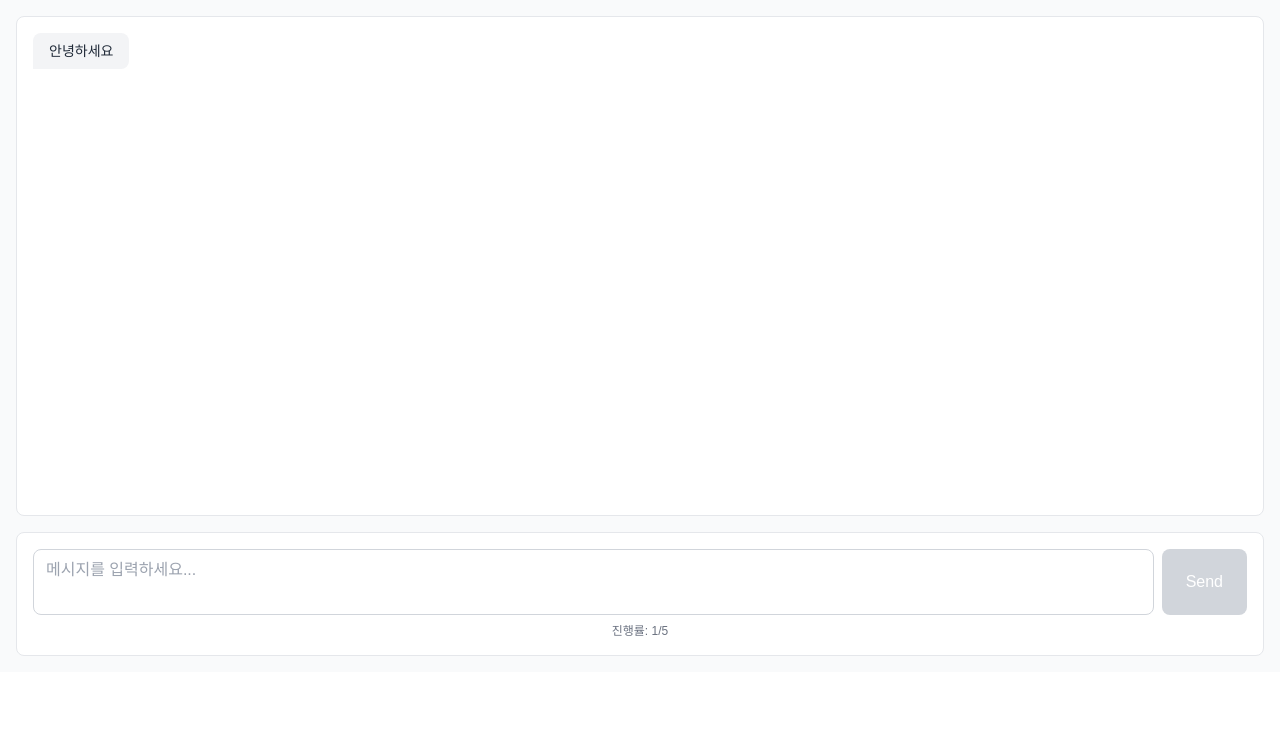
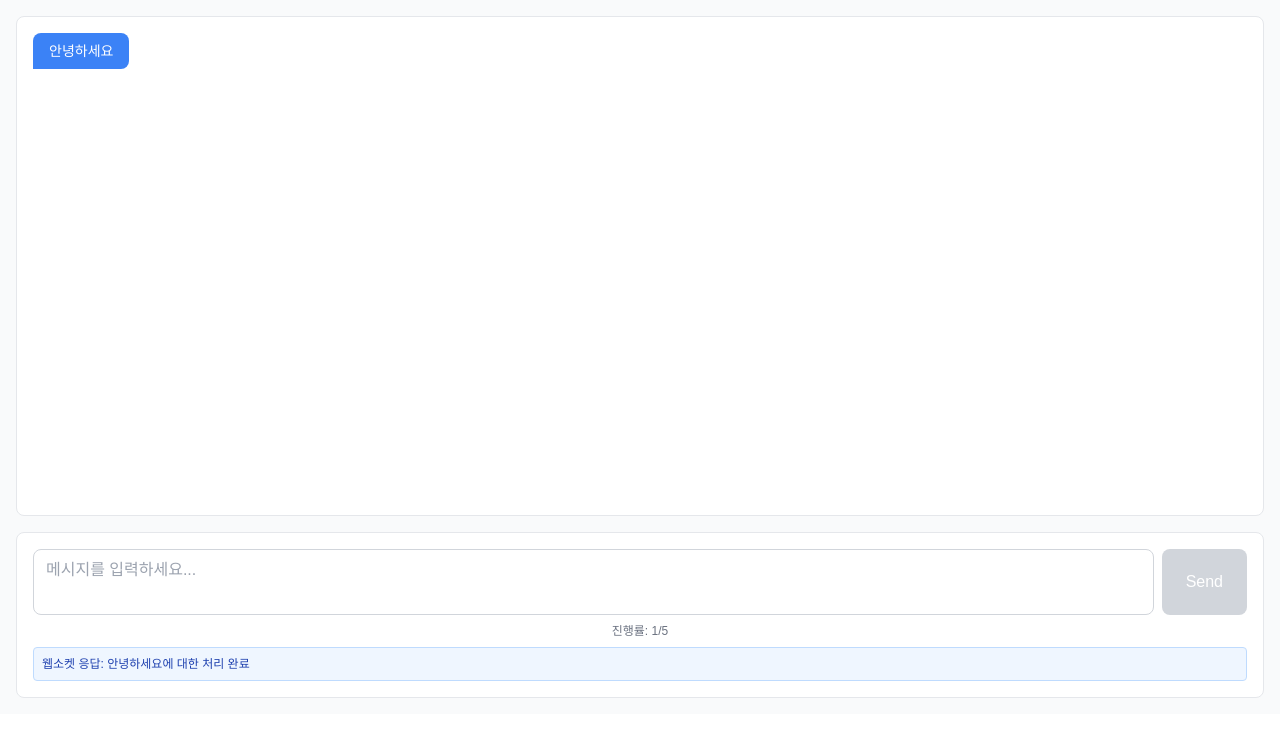
Before and after one commit to ipadorusa/audio-chat, a Next.js app: page /chat in a window 1280 px wide. Shown: the top 736 px of the page. Built offline with nearby package versions, Linux system fonts and the light colour scheme; no server answers.

Commit message:
feat(chat): current Chat

```diff
--- a/src/app/chat/Chat.tsx
+++ b/src/app/chat/Chat.tsx
@@ -1,168 +1,160 @@
 "use client"
 import React, { useState, useEffect, useCallback } from 'react'
 
-// API 엔드포인트 - 나중에 실제 주소로 변경
-const API_ENDPOINT = process.env.NEXT_PUBLIC_CHAT_API_URL || '/api/chat/save';
-type NewHistory = { type: "question" | 'answer', text: string }[];
-type Conversation = { question: string; answer: string }[];
+// 타입 정의
+type ChatMessage = { type: "question" | 'answer', text: string }
+type Conversation = { question: string; answer: string }
 
-// 질문-답변 쌍으로 매핑하는 함수
-function mapChatHistoryToConversations(history: NewHistory): Conversation {
-  const conversations: Conversation = [];
+// 상수 정의
+const API_ENDPOINT = process.env.NEXT_PUBLIC_CHAT_API_URL || '/api/chat/save'
+const SAMPLE_QUESTIONS = [
+  "안녕하세요",
+  "너는 누구냐?",
+  "오늘 날씨는 어때?",
+  "뭐 재미있는 이야기 없어?",
+  "취미가 뭐야?"
+]
+
+// 유틸리티 함수들
+const mapChatHistoryToConversations = (history: ChatMessage[]): Conversation[] => {
+  const conversations: Conversation[] = []
 
   for (let i = 0; i < history.length - 1; i += 2) {
-    const question = history[i];
-    const answer = history[i + 1];
+    const question = history[i]
+    const answer = history[i + 1]
 
     if (question?.type === 'question' && answer?.type === 'answer') {
       conversations.push({
         question: question.text,
         answer: answer.text
-      });
+      })
     }
   }
-  return conversations;
+  return conversations
 }
 
-
-// 진행률 계산 함수
-function getProgress(currentIndex: number, total: number) {
-  return `${currentIndex + 1}/${total}`;
+const getProgress = (currentIndex: number, total: number) => {
+  return `${currentIndex + 1}/${total}`
 }
 
-// API로 데이터 전송하는 함수 (질문 배열도 인자로 받음)
-async function saveChatData({
+// 웹소켓 통신 함수
+const handleWebSocketCommunication = async (
+  currentQuestion: string,
+  setIsWebSocketActive: React.Dispatch<React.SetStateAction<boolean>>,
+  setWebSocketResult: React.Dispatch<React.SetStateAction<string>>
+) => {
+  setIsWebSocketActive(true)
+
+  try {
+    // 여기에 실제 웹소켓 통신 로직을 구현
+    // 예시로 setTimeout 사용 (실제로는 웹소켓 연결)
+    await new Promise(resolve => setTimeout(resolve, 2000))
+
+    // 웹소켓 결과를 받았다고 가정
+    setWebSocketResult(`웹소켓 응답: ${currentQuestion}에 대한 처리 완료`)
+
+  } catch (error) {
+    console.error('웹소켓 통신 오류:', error)
+    setWebSocketResult('웹소켓 통신 실패')
+  } finally {
+    setIsWebSocketActive(false)
+  }
+}
+
+// API로 데이터 전송하는 함수
+const saveChatData = async ({
   finalHistory,
   questionArr,
   setIsSaving,
   setSaveStatus
 }: {
-  finalHistory: NewHistory;
-  questionArr: string[];
-  setIsSaving: React.Dispatch<React.SetStateAction<boolean>>;
-  setSaveStatus: React.Dispatch<React.SetStateAction<'idle' | 'success' | 'error'>>;
-}) {
-  setIsSaving(true);
-  setSaveStatus('idle');
+  finalHistory: ChatMessage[]
+  questionArr: string[]
+  setIsSaving: React.Dispatch<React.SetStateAction<boolean>>
+  setSaveStatus: React.Dispatch<React.SetStateAction<'idle' | 'success' | 'error'>>
+}) => {
+  setIsSaving(true)
+  setSaveStatus('idle')
+
   try {
     const chatData = {
       timestamp: new Date().toISOString(),
       totalQuestions: questionArr.length,
       conversations: mapChatHistoryToConversations(finalHistory)
-    };
-    console.log('저장할 데이터:', chatData);
+    }
+
+    console.log('저장할 데이터:', chatData)
+
     const response = await fetch(API_ENDPOINT, {
       method: 'POST',
       headers: {
         'Content-Type': 'application/json',
       },
       body: JSON.stringify(chatData)
-    });
+    })
+
     if (response.ok) {
-      setSaveStatus('success');
-      console.log('대화 데이터가 성공적으로 저장되었습니다.');
+      setSaveStatus('success')
+      console.log('대화 데이터가 성공적으로 저장되었습니다.')
     } else {
-      throw new Error(`API 호출 실패: ${response.status}`);
+      throw new Error(`API 호출 실패: ${response.status}`)
     }
   } catch (error) {
-    console.error('대화 저장 중 오류:', error);
-    setSaveStatus('error');
+    console.error('대화 저장 중 오류:', error)
+    setSaveStatus('error')
   } finally {
-    setIsSaving(false);
+    setIsSaving(false)
   }
 }
 
-export default function Chat() {
-  // 질문 리스트는 빈 배열로 시작
-  const [question, setQuestion] = useState<string[]>([]);
-  // chatHistory는 빈 배열로 시작
-  const [chatHistory, setChatHistory] = useState<NewHistory>([]);
-  const [inputValue, setInputValue] = useState("");
-  const [currentQuestionIndex, setCurrentQuestionIndex] = useState(0);
-  const [isCompleted, setIsCompleted] = useState(false);
-  const [isSaving, setIsSaving] = useState(false);
-  const [saveStatus, setSaveStatus] = useState<'idle' | 'success' | 'error'>('idle');
+// 채팅 메시지 컴포넌트
+const ChatMessage = ({
+  message,
+  index,
+  isCurrentQuestion,
+  isWebSocketActive
+}: {
+  message: ChatMessage
+  index: number
+  isCurrentQuestion: (index: number) => boolean
+  isWebSocketActive: boolean
+}) => {
+  const isQuestion = message.type === 'question'
+  const isCurrent = isCurrentQuestion(index)
 
-  // 상태 초기화 함수
-  const resetState = useCallback(() => {
-    if (question.length > 0) {
-      setChatHistory([{ type: "question", text: question[0] }]);
-      setCurrentQuestionIndex(0);
-      setIsCompleted(false);
-      setIsSaving(false);
-      setSaveStatus('idle');
-      setInputValue("");
-    }
-  }, [question]);
-
-  // 질문 리스트를 API에서 받아오는 부분 (여기선 예시로 setTimeout 사용)
-  useEffect(() => {
-    async function fetchQuestions() {
-      // 실제 API 호출로 대체
-      // const res = await fetch('/api/your-question-endpoint');
-      // const data = await res.json();
-      // setQuestion(data.questions);
-      // 예시 데이터
-      setTimeout(() => {
-        setQuestion([
-          "안녕하세요",
-          "너는 누구냐?",
-          "오늘 날씨는 어때?",
-          "뭐 재미있는 이야기 없어?",
-          "취미가 뭐야?"
-        ]);
-      }, 100);
-    }
-    fetchQuestions();
-  }, []);
-
-  // question이 세팅되면 chatHistory 초기화
-  useEffect(() => {
-    resetState();
-  }, [resetState]);
-
-  // 답변 전송 핸들러
-  const handleSend = () => {
-    if (inputValue.trim()) {
-      const newHistory: NewHistory = [...chatHistory, { type: "answer", text: inputValue }];
-      if (currentQuestionIndex < question.length - 1) {
-        const nextQuestionIndex = currentQuestionIndex + 1;
-        newHistory.push({ type: "question", text: question[nextQuestionIndex] });
-        setCurrentQuestionIndex(nextQuestionIndex);
-        setChatHistory(newHistory);
+  const getMessageClasses = () => {
+    if (isQuestion) {
+      return isCurrent
+        ? 'bg-blue-500 text-white rounded-br-lg rounded-tl-lg rounded-tr-lg'
+        : 'bg-gray-100 text-gray-800 rounded-br-lg rounded-tl-lg rounded-tr-lg'
     } else {
-        setChatHistory(newHistory);
-        setIsCompleted(true);
-        saveChatData({
-          finalHistory: newHistory,
-          questionArr: question,
-          setIsSaving,
-          setSaveStatus
-        });
-      }
-      setInputValue("");
+      return 'bg-green-500 text-white rounded-bl-lg rounded-tl-lg rounded-tr-lg'
     }
   }
 
-  // 새로 시작하기
-  const handleRestart = () => {
-    resetState();
-  };
-
   return (
-    <div className="flex flex-col bg-gray-50 p-4">
-      <div className="chat-list h-[500px] overflow-auto p-4 space-y-4 bg-white border border-gray-200 rounded-lg mb-4">
-        {chatHistory.map((chat, index) => (
-          <div key={index} className={`flex ${chat.type === 'question' ? 'justify-start' : 'justify-end'}`}>
-            <div className={`max-w-xs lg:max-w-md px-4 py-2 ${chat.type === 'question'
-              ? 'bg-gray-100 text-gray-800 rounded-br-lg rounded-tl-lg rounded-tr-lg'
-              : 'bg-blue-500 text-white rounded-bl-lg rounded-tl-lg rounded-tr-lg'
-              }`}>
-              <p className="text-sm">{chat.text}</p>
+    <div className={`flex ${isQuestion ? 'justify-start' : 'justify-end'}`}>
+      <div className={`max-w-xs lg:max-w-md px-4 py-2 ${getMessageClasses()}`}>
+        <p className="text-sm">{message.text}</p>
+        {isQuestion && isCurrent && isWebSocketActive && (
+          <div className="flex items-center mt-1">
+            <div className="animate-spin rounded-full h-3 w-3 border-b-2 border-white mr-2"></div>
+            <span className="text-xs">웹소켓 통신 중...</span>
+          </div>
+        )}
       </div>
     </div>
-        ))}
-        {isCompleted && (
+  )
+}
+
+// 완료 메시지 컴포넌트
+const CompletionMessage = ({
+  isSaving,
+  saveStatus
+}: {
+  isSaving: boolean
+  saveStatus: 'idle' | 'success' | 'error'
+}) => (
   <div className="flex justify-center">
     <div className="bg-green-100 text-green-800 px-4 py-2 rounded-lg">
       <p className="text-sm font-medium">🎉 모든 질문이 완료되었습니다!</p>
@@ -171,37 +163,57 @@ export default function Chat() {
       {saveStatus === 'error' && <p className="text-xs mt-1 text-red-600">❌ 저장 실패</p>}
     </div>
   </div>
-        )}
-      </div>
-      <div className="bg-white border border-gray-200 rounded-lg p-4">
-        {!isCompleted ? (
+)
+
+// 입력 폼 컴포넌트
+const ChatInput = ({
+  inputValue,
+  setInputValue,
+  handleSend,
+  isWebSocketActive
+}: {
+  inputValue: string
+  setInputValue: (value: string) => void
+  handleSend: () => void
+  isWebSocketActive: boolean
+}) => (
   <div className="flex space-x-2">
     <textarea
       value={inputValue}
       onChange={(e) => setInputValue(e.target.value)}
-              className="flex-1 border border-gray-300 rounded-lg px-3 py-2 focus:outline-none focus:ring-2 focus:ring-blue-500 resize-none"
+      className="flex-1 border border-gray-300 rounded-lg px-3 py-2 focus:outline-none focus:ring-2 focus:ring-blue-500 resize-none disabled:bg-gray-100 disabled:cursor-not-allowed"
       rows={2}
-              placeholder="메시지를 입력하세요..."
+      placeholder={isWebSocketActive ? "웹소켓 통신 중..." : "메시지를 입력하세요..."}
+      disabled={isWebSocketActive}
       onKeyDown={(e) => {
-                if (e.key === 'Enter' && !e.shiftKey) {
-                  e.preventDefault();
-                  handleSend();
+        if (e.key === 'Enter' && !e.shiftKey && !isWebSocketActive) {
+          e.preventDefault()
+          handleSend()
         }
       }}
     />
     <button
       type="button"
       onClick={handleSend}
-              disabled={!inputValue.trim()}
+      disabled={!inputValue.trim() || isWebSocketActive}
       className="bg-blue-500 text-white px-6 py-2 rounded-lg hover:bg-blue-600 focus:outline-none focus:ring-2 focus:ring-blue-500 transition-colors disabled:bg-gray-300 disabled:cursor-not-allowed"
     >
       Send
     </button>
   </div>
-        ) : (
+)
+
+// 재시작 버튼 컴포넌트
+const RestartButton = ({
+  handleRestart,
+  isSaving
+}: {
+  handleRestart: () => void
+  isSaving: boolean
+}) => (
   <div className="flex flex-col space-y-2">
     <div className="text-center text-gray-600">
-              <p className="text-sm">진행률: {question.length}/{question.length} 완료</p>
+      <p className="text-sm">진행률: 5/5 완료</p>
       {isSaving && (
         <div className="flex items-center justify-center space-x-2 mt-2">
           <div className="animate-spin rounded-full h-4 w-4 border-b-2 border-blue-500"></div>
@@ -217,10 +229,146 @@ export default function Chat() {
       새로 시작하기
     </button>
   </div>
+)
+
+// 메인 Chat 컴포넌트
+export default function Chat() {
+  // 상태 관리
+  const [questions, setQuestions] = useState<string[]>([])
+  const [chatHistory, setChatHistory] = useState<ChatMessage[]>([])
+  const [inputValue, setInputValue] = useState("")
+  const [currentQuestionIndex, setCurrentQuestionIndex] = useState(0)
+  const [isCompleted, setIsCompleted] = useState(false)
+  const [isSaving, setIsSaving] = useState(false)
+  const [saveStatus, setSaveStatus] = useState<'idle' | 'success' | 'error'>('idle')
+  const [isWebSocketActive, setIsWebSocketActive] = useState(false)
+  const [webSocketResult, setWebSocketResult] = useState<string>('')
+
+  // 현재 질문인지 확인하는 함수
+  const isCurrentQuestion = useCallback((index: number) => {
+    const questions = chatHistory.filter(chat => chat.type === 'question')
+    const currentQuestionText = questions[currentQuestionIndex]?.text
+    const currentItemText = chatHistory[index]?.text
+
+    return chatHistory[index]?.type === 'question' && currentQuestionText === currentItemText
+  }, [chatHistory, currentQuestionIndex])
+
+  // 상태 초기화 함수
+  const resetState = useCallback(() => {
+    if (questions.length > 0) {
+      setChatHistory([{ type: "question", text: questions[0] }])
+      setCurrentQuestionIndex(0)
+      setIsCompleted(false)
+      setIsSaving(false)
+      setSaveStatus('idle')
+      setInputValue("")
+      setIsWebSocketActive(false)
+      setWebSocketResult('')
+    }
+  }, [questions])
+
+  // 질문 리스트를 API에서 받아오는 부분
+  useEffect(() => {
+    const fetchQuestions = async () => {
+      // 실제 API 호출로 대체
+      // const res = await fetch('/api/your-question-endpoint')
+      // const data = await res.json()
+      // setQuestions(data.questions)
+
+      // 예시 데이터
+      setTimeout(() => {
+        setQuestions(SAMPLE_QUESTIONS)
+      }, 100)
+    }
+    fetchQuestions()
+  }, [])
+
+  // question이 설정되면 첫 번째 질문 추가
+  useEffect(() => {
+    if (questions.length > 0 && chatHistory.length === 0) {
+      setChatHistory([{ type: "question", text: questions[0] }])
+      setCurrentQuestionIndex(0)
+    }
+  }, [questions, chatHistory.length])
+
+  // 현재 질문이 변경될 때 웹소켓 통신 실행
+  useEffect(() => {
+    if (questions.length > 0 && currentQuestionIndex < questions.length && chatHistory.some(chat => chat.type === 'question')) {
+      const currentQuestion = questions[currentQuestionIndex]
+      handleWebSocketCommunication(currentQuestion, setIsWebSocketActive, setWebSocketResult)
+    }
+  }, [currentQuestionIndex, questions, chatHistory])
+
+  // 답변 전송 핸들러
+  const handleSend = useCallback(() => {
+    if (inputValue.trim()) {
+      const newHistory: ChatMessage[] = [...chatHistory, { type: "answer", text: inputValue }]
+
+      if (currentQuestionIndex < questions.length - 1) {
+        const nextQuestionIndex = currentQuestionIndex + 1
+        newHistory.push({ type: "question", text: questions[nextQuestionIndex] })
+        setCurrentQuestionIndex(nextQuestionIndex)
+        setChatHistory(newHistory)
+      } else {
+        setChatHistory(newHistory)
+        setIsCompleted(true)
+        saveChatData({
+          finalHistory: newHistory,
+          questionArr: questions,
+          setIsSaving,
+          setSaveStatus
+        })
+      }
+      setInputValue("")
+    }
+  }, [inputValue, chatHistory, currentQuestionIndex, questions])
+
+  // 새로 시작하기
+  const handleRestart = useCallback(() => {
+    resetState()
+  }, [resetState])
+
+  return (
+    <div className="flex flex-col bg-gray-50 p-4">
+      {/* 채팅 메시지 영역 */}
+      <div className="chat-list h-[500px] overflow-auto p-4 space-y-4 bg-white border border-gray-200 rounded-lg mb-4">
+        {chatHistory.map((message, index) => (
+          <ChatMessage
+            key={index}
+            message={message}
+            index={index}
+            isCurrentQuestion={isCurrentQuestion}
+            isWebSocketActive={isWebSocketActive}
+          />
+        ))}
+
+        {isCompleted && (
+          <CompletionMessage isSaving={isSaving} saveStatus={saveStatus} />
         )}
+      </div>
+
+      {/* 입력 영역 */}
+      <div className="bg-white border border-gray-200 rounded-lg p-4">
+        {!isCompleted ? (
+          <ChatInput
+            inputValue={inputValue}
+            setInputValue={setInputValue}
+            handleSend={handleSend}
+            isWebSocketActive={isWebSocketActive}
+          />
+        ) : (
+          <RestartButton handleRestart={handleRestart} isSaving={isSaving} />
+        )}
+
         {!isCompleted && (
           <div className="mt-2 text-center text-gray-500 text-xs">
-            진행률: {getProgress(currentQuestionIndex, question.length)}
+            진행률: {getProgress(currentQuestionIndex, questions.length)}
+          </div>
+        )}
+
+        {webSocketResult && (
+          <div className="mt-2 p-2 bg-blue-50 border border-blue-200 rounded text-xs text-blue-800">
+            {webSocketResult}
           </div>
         )}
       </div>
```
Lines whose indentation alone changed are shown as unchanged.
